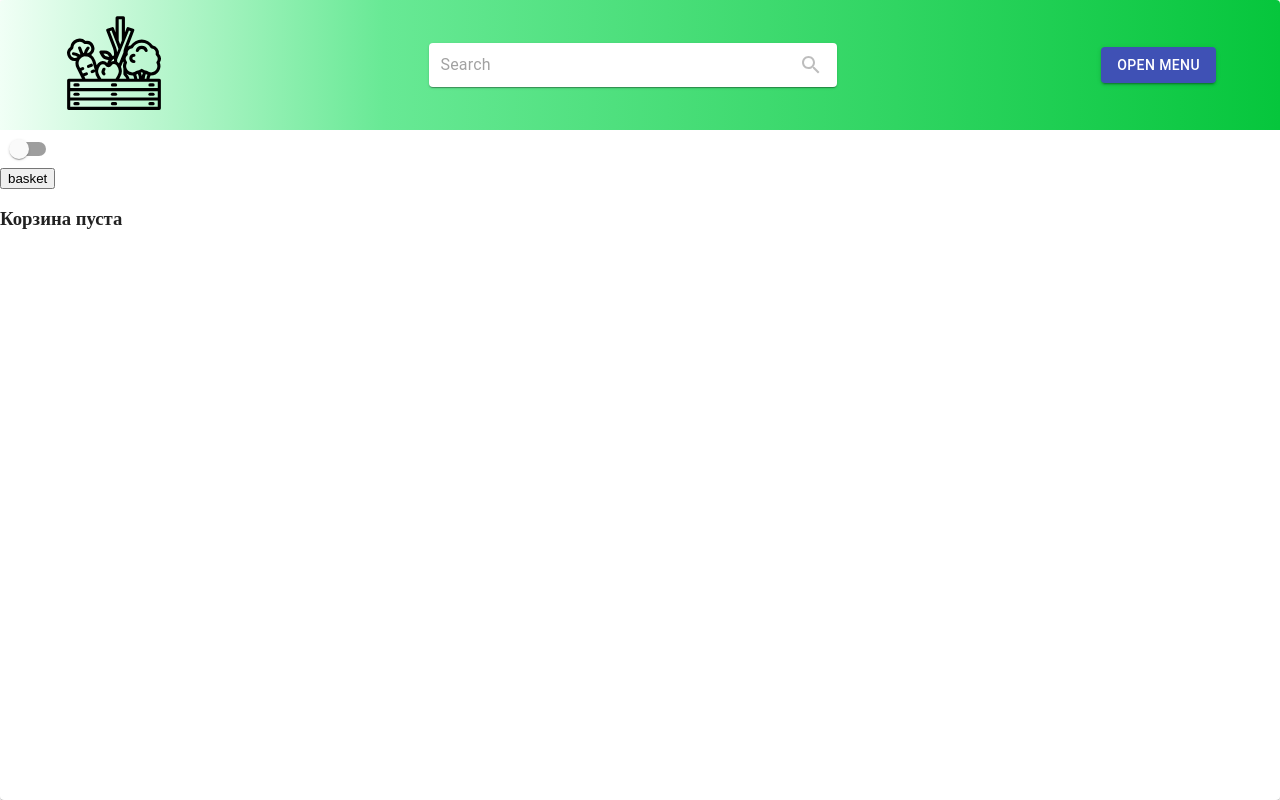
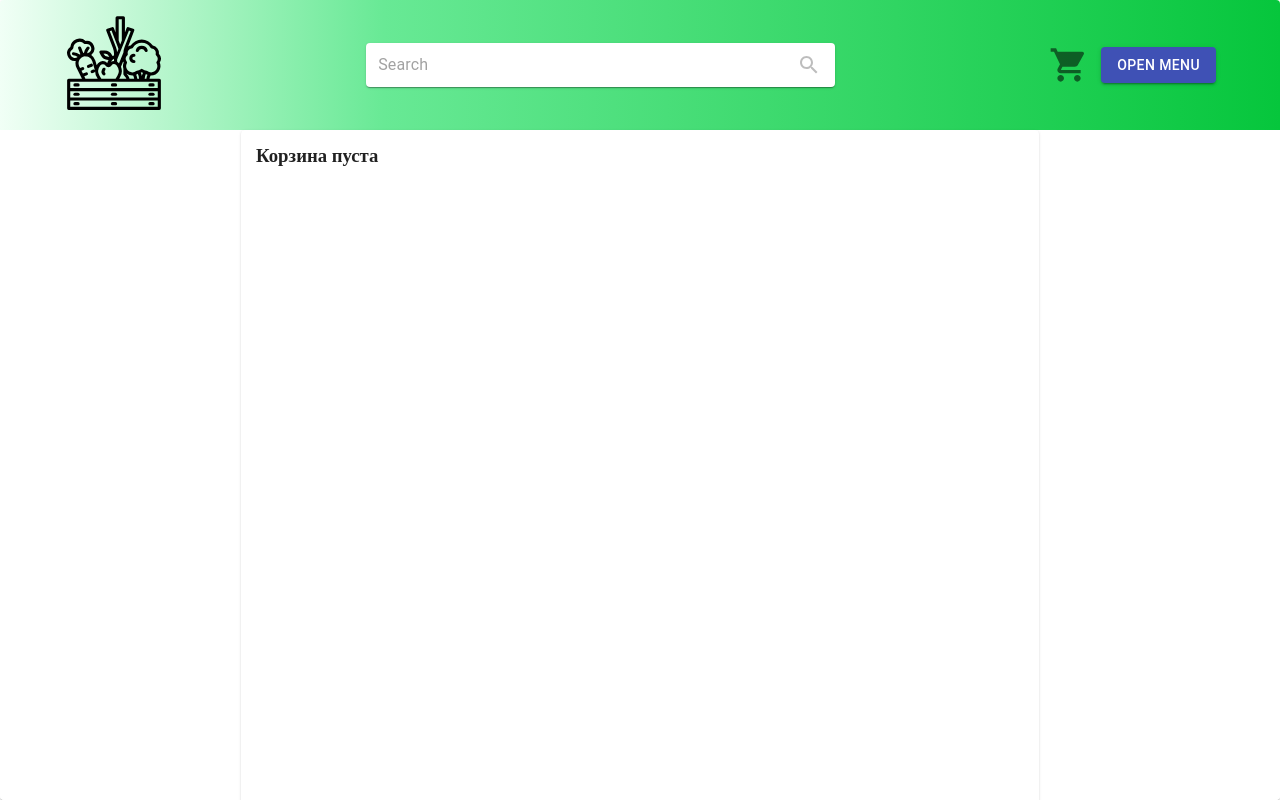
Before and after one commit to Advicel/Shop, a React (Create React App) app in the folder shop/: page /basket in a window 1280 px wide. Built offline with nearby package versions, Linux system fonts and the light colour scheme.

Commit message:
refactor:styles

```diff
--- a/shop/src/App.js
+++ b/shop/src/App.js
@@ -1,17 +1,13 @@
 import React, { useState } from 'react';
 import { ThemeProvider, createMuiTheme } from '@material-ui/core/styles';
-import { Paper} from '@material-ui/core';
+import { Paper } from '@material-ui/core';
 import './styles/styles.css';
 import Header from './components/Header/Header.js';
 import Body from './components/Body/Body.js';
-import ThemeSwitcher from './components/ThemeSwitcher.js';
-import BusketModal from './components/Basket/BasketModal.js';
-import { createBrowserHistory } from 'history';
 import { BrowserRouter as Router, Switch, Route } from 'react-router-dom';
 import Basket from './components/Basket/Basket';
 import Profile from './components/Profile/Profile';
 
-const history = createBrowserHistory();
 
 export default function App({ data }) {
   const [darkMode, setDarkMode] = useState(false);
@@ -24,19 +20,13 @@ export default function App({ data }) {
     <ThemeProvider theme={theme}>
       <Paper style={{ height: '100vh', overflowY: 'scroll' }}>
         <Router>
-          <Header />
-          <ThemeSwitcher
-            onChange={() => setDarkMode(!darkMode)}
-            value={darkMode}
-          />
-          <BusketModal />
-
+          <Header onClick={() => setDarkMode(!darkMode)} />
           <Switch>
             <Route path='/basket'>
               <Basket />
             </Route>
-            <Route path ='/profile'>
-                <Profile/>
+            <Route path='/profile'>
+              <Profile />
             </Route>
             <Route path='/'>
               <Body data={data} />
--- a/shop/src/components/Basket/Basket.js
+++ b/shop/src/components/Basket/Basket.js
@@ -1,8 +1,29 @@
 import React from 'react';
 import BasketList from './BasketList';
+import Paper from '@material-ui/core/Paper';
+import { makeStyles } from '@material-ui/core';
 
-export default function Basket(){
-    return(
-        <BasketList />
-    );
+const useStyles = makeStyles(
+  {
+    basketWrapper: {
+      margin: '0 auto',
+      width: '60%',
+      //display: 'flex',
+      height: '100vh',
+      //overflowY: 'scroll',
+      padding:15,
+    },
+  },
+  {
+    name: 'Basket',
+  }
+);
+
+export default function Basket() {
+  const styles = useStyles();
+  return (
+    <Paper className={styles.basketWrapper}>
+      <BasketList />
+    </Paper>
+  );
 }
--- a/shop/src/components/Basket/BasketList.js
+++ b/shop/src/components/Basket/BasketList.js
@@ -27,12 +27,14 @@ const useStyles = makeStyles((theme) => ({
     padding: theme.spacing(2, 4, 3),
     width: '50%',
   },
+  h3:{
+    margin:0,
+  },
 }));
 
-function BasketModal({ basket, deleteFromBasket, changeCardCount }) {
-  console.log(basket);
+function BasketList({ basket, deleteFromBasket, changeCardCount }) {
 
-  const classes = useStyles();
+  const styles = useStyles();
 
   const getBasketSumm = () => {
     let summ = 0;
@@ -65,7 +67,7 @@ function BasketModal({ basket, deleteFromBasket, changeCardCount }) {
   };
 
   if (!basket.length) {
-    return <h3>Корзина пуста</h3>;
+    return <h3 className={styles.h3}>Корзина пуста</h3>;
   }
   return (
     <List>
@@ -77,17 +79,19 @@ function BasketModal({ basket, deleteFromBasket, changeCardCount }) {
               secondary={`${card.card.price}$ x ${card.count}`}
             />
             <ListItemSecondaryAction>
+
+              <IconButton
+                edge='end'
+                aria-label='comments'
+                onClick={() => removeHandler(index)}>
+                <RemoveIcon />
+              </IconButton>
+
               <IconButton
                 edge='end'
                 aria-label='comments'
                 onClick={() => addHandler(index)}>
                 <AddIcon />
-              </IconButton>
-              <IconButton
-                edge='end'
-                aria-label='comments'
-                onClick={() => removeHandler(index)}>
-                <RemoveIcon />
               </IconButton>
             </ListItemSecondaryAction>
           </ListItem>
@@ -110,4 +114,4 @@ const setReduxState = {
   changeCardCount,
 };
 
-export default connect(getReduxState, setReduxState)(BasketModal);
+export default connect(getReduxState, setReduxState)(BasketList);
--- a/shop/src/components/Basket/BasketModal.js
+++ b/shop/src/components/Basket/BasketModal.js
@@ -2,8 +2,22 @@ import React from 'react';
 import { makeStyles } from '@material-ui/core/styles';
 import Modal from '@material-ui/core/Modal';
 import Backdrop from '@material-ui/core/Backdrop';
+import {connect} from 'react-redux';
 import Fade from '@material-ui/core/Fade';
 import BasketList from './BasketList.js';
+import Badge from '@material-ui/core/Badge';
+import { withStyles } from '@material-ui/core/styles';
+import IconButton from '@material-ui/core/IconButton';
+import ShoppingCartIcon from '@material-ui/icons/ShoppingCart';
+
+const StyledBadge = withStyles((theme) => ({
+  badge: {
+    right: -3,
+    top: 13,
+    border: `2px solid ${theme.palette.background.paper}`,
+    padding: '0 4px',
+  },
+}))(Badge);
 
 const useStyles = makeStyles((theme) => ({
   modal: {
@@ -18,10 +32,14 @@ const useStyles = makeStyles((theme) => ({
     padding: theme.spacing(2, 4, 3),
     width: '50%',
   },
+  shoppingCart:{
+    height:40,
+    width:40,
+  },
 }));
 
-export default function BasketModal() {
-  const classes = useStyles();
+function BasketModal({basket}) {
+  const styles = useStyles();
   const [open, setOpen] = React.useState(false);
 
   const handleOpen = () => {
@@ -34,13 +52,15 @@ export default function BasketModal() {
 
   return (
     <div>
-      <button type='button' onClick={handleOpen}>
-        basket
-      </button>
+      <IconButton aria-label='cart' onClick={handleOpen}>
+        <StyledBadge  badgeContent={basket.length||null} color='secondary' >
+          <ShoppingCartIcon className={styles.shoppingCart} />
+        </StyledBadge>
+      </IconButton>
       <Modal
         aria-labelledby='transition-modal-title'
         aria-describedby='transition-modal-description'
-        className={classes.modal}
+        className={styles.modal}
         open={open}
         onClose={handleClose}
         closeAfterTransition
@@ -49,7 +69,7 @@ export default function BasketModal() {
           timeout: 500,
         }}>
         <Fade in={open}>
-          <div className={classes.paper}>
+          <div className={styles.paper}>
             <h2 id='transition-modal-title'>Basket</h2>
             <BasketList />
           </div>
@@ -58,3 +78,11 @@ export default function BasketModal() {
     </div>
   );
 }
+
+const getReduxState = (state) => {
+  return {
+    basket: state.basket.basket,
+  };
+};
+
+export default connect(getReduxState, null)(BasketModal);
--- a/shop/src/components/Body/Body.js
+++ b/shop/src/components/Body/Body.js
@@ -21,6 +21,7 @@ const useStyles = makeStyles(
     bodyWrapper: {
       display: 'flex',
       width: '95%',
+      marginTop:15,
       margin: '0 auto',
     },
   },
--- a/shop/src/components/Filters/Filters.js
+++ b/shop/src/components/Filters/Filters.js
@@ -22,6 +22,7 @@ export default function Filters({ data }) {
 const useStyles = makeStyles(
   {
     filters: {
+      paddingTop:10,
       minWidth: 200,
       height: 'fit-content',
     },
--- a/shop/src/components/Header/Header.js
+++ b/shop/src/components/Header/Header.js
@@ -4,18 +4,22 @@ import logo from '../../imgs/harvest.svg';
 import React from 'react';
 import CustomizedMenus from '../Menu/Menu.js';
 import { Link } from 'react-router-dom';
+import BasketModal from '../Basket/BasketModal';
 
-export default function Header() {
+export default function Header({ onClick }) {
   const styles = useStyles();
   return (
     <div className={styles.header}>
       <div className={styles.headerWrapper}>
-          <Link to='/'>
-            <img className={styles.logo} src={logo} />
-          </Link>
+        <Link to='/'>
+          <img className={styles.logo} src={logo} />
+        </Link>
 
         <Search />
-        <CustomizedMenus />
+        <div className={styles.menuPlusBasket}>
+          <BasketModal />
+          <CustomizedMenus onClick={onClick} />
+        </div>
       </div>
     </div>
   );
@@ -39,6 +43,10 @@ const useStyles = makeStyles(
     logo: {
       width: 100,
     },
+    menuPlusBasket: {
+      display: 'flex',
+      alignItems: 'center',
+    },
   },
   {
     name: 'Header',
--- a/shop/src/components/Menu/Menu.js
+++ b/shop/src/components/Menu/Menu.js
@@ -1,14 +1,15 @@
 import React from 'react';
+import { makeStyles } from '@material-ui/core';
 import { withStyles } from '@material-ui/core/styles';
 import Button from '@material-ui/core/Button';
 import Menu from '@material-ui/core/Menu';
 import MenuItem from '@material-ui/core/MenuItem';
 import ListItemIcon from '@material-ui/core/ListItemIcon';
-import ListItemText from '@material-ui/core/ListItemText';
+import ThemeSwitcher from '../ThemeSwitcher';
 import InboxIcon from '@material-ui/icons/MoveToInbox';
 import DraftsIcon from '@material-ui/icons/Drafts';
 import SendIcon from '@material-ui/icons/Send';
-import {Link} from 'react-router-dom';
+import { Link } from 'react-router-dom';
 
 const StyledMenu = withStyles({
   paper: {
@@ -41,7 +42,16 @@ const StyledMenuItem = withStyles((theme) => ({
   },
 }))(MenuItem);
 
-export default function CustomizedMenus() {
+const useStyles = makeStyles(
+  {
+    switcher: {
+      textAlign: 'center',
+    },
+  },
+  { name: 'Menu' }
+);
+export default function CustomizedMenus({ onClick }) {
+  const styles = useStyles();
   const [anchorEl, setAnchorEl] = React.useState(null);
 
   const handleClick = (event) => {
@@ -55,41 +65,49 @@ export default function CustomizedMenus() {
   return (
     <div>
       <Button
-        aria-controls="customized-menu"
-        aria-haspopup="true"
-        variant="contained"
-        color="primary"
-        onClick={handleClick}
-      >
+        aria-controls='customized-menu'
+        aria-haspopup='true'
+        variant='contained'
+        color='primary'
+        onClick={handleClick}>
         Open Menu
       </Button>
       <StyledMenu
-        id="customized-menu"
+        id='customized-menu'
         anchorEl={anchorEl}
         keepMounted
         open={Boolean(anchorEl)}
-        onClose={handleClose}
-      >
+        onClose={handleClose}>
         <StyledMenuItem>
           <ListItemIcon>
-            <SendIcon fontSize="small" />
+            <SendIcon fontSize='small' />
           </ListItemIcon>
-          <Link to="/" color="primary">Home</Link>
-
-          {/* <ListItemText primary="Basket" /> */}
+          <Link to='/' color='primary'>
+            Home
+          </Link>
         </StyledMenuItem>
         <StyledMenuItem>
           <ListItemIcon>
-            <DraftsIcon fontSize="small" />
+            <DraftsIcon fontSize='small' />
           </ListItemIcon>
-          <Link to="/profile" color="primary">Profile</Link>
+          <Link to='/profile' color='primary'>
+            Profile
+          </Link>
         </StyledMenuItem>
         <StyledMenuItem>
           <ListItemIcon>
-            <InboxIcon fontSize="small" />
+            <InboxIcon fontSize='small' />
           </ListItemIcon>
-          <Link to="/basket" color="primary">Basket</Link>
+          <Link to='/basket' color='primary'>
+            Basket
+          </Link>
         </StyledMenuItem>
+        <div className={styles.switcher}>
+          <ThemeSwitcher
+            onChange={onClick}
+            // value={darkMode}
+          />
+        </div>
       </StyledMenu>
     </div>
   );
```
Also changed, not shown: shop/src/components/Filters/Search.js (+9 -6 lines).
